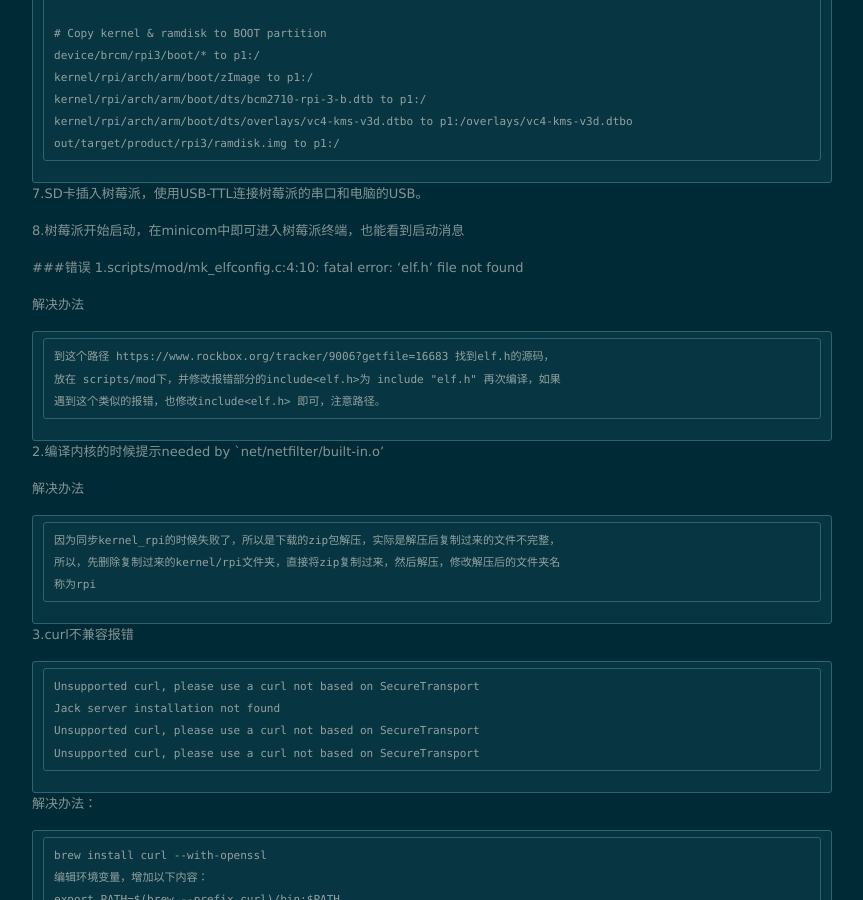
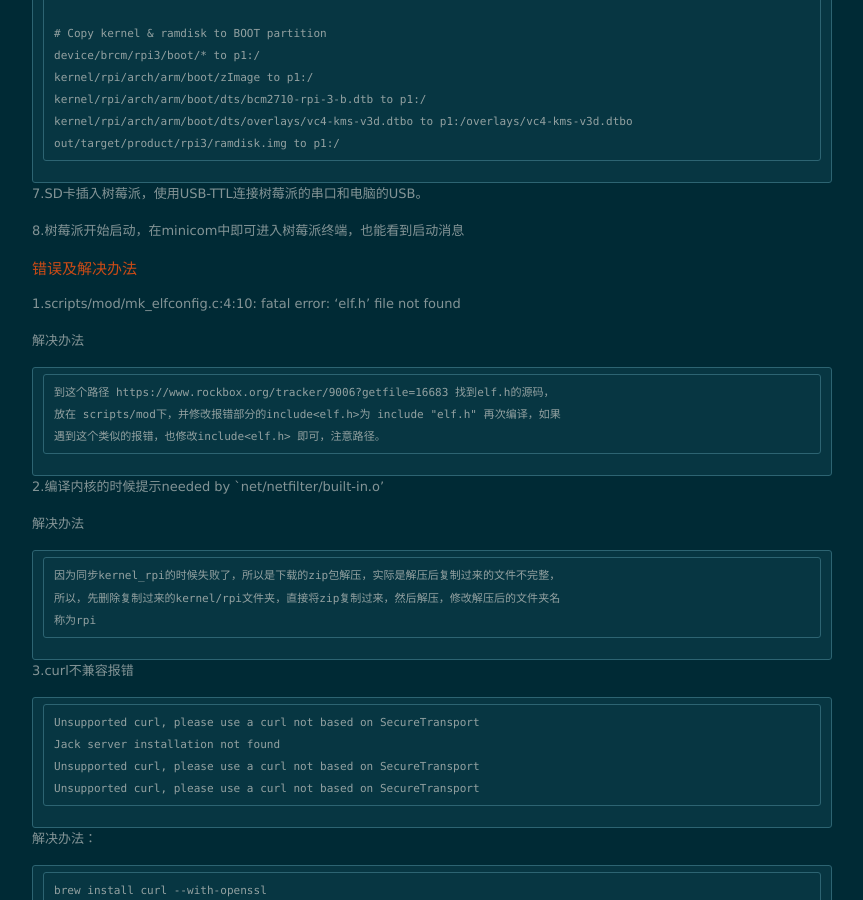
Before and after one commit to huijizyf/huijizyf.github.io, a Jekyll site: the page built from _posts/2017-12-12-complie_android.md, in a window 1280 px wide and 900 px high, scrolled down 3394 px. Shown: the whole window, without its empty margins (208-1071 px from the left). Built offline with Jekyll 4.4.1, drawn with Linux system fonts in a browser that asks for light colours; nearby versions of some CDN libraries.

Commit message:
fix error

```diff
--- a/_posts/2017-12-12-complie_android.md
+++ b/_posts/2017-12-12-complie_android.md
@@ -116,7 +116,7 @@ Xcode 7.3
 
 8.树莓派开始启动，在minicom中即可进入树莓派终端，也能看到启动消息
 
-###错误
+<h2>错误及解决办法</h2>
 1.scripts/mod/mk_elfconfig.c:4:10: fatal error: 'elf.h' file not found
 
 解决办法
```
